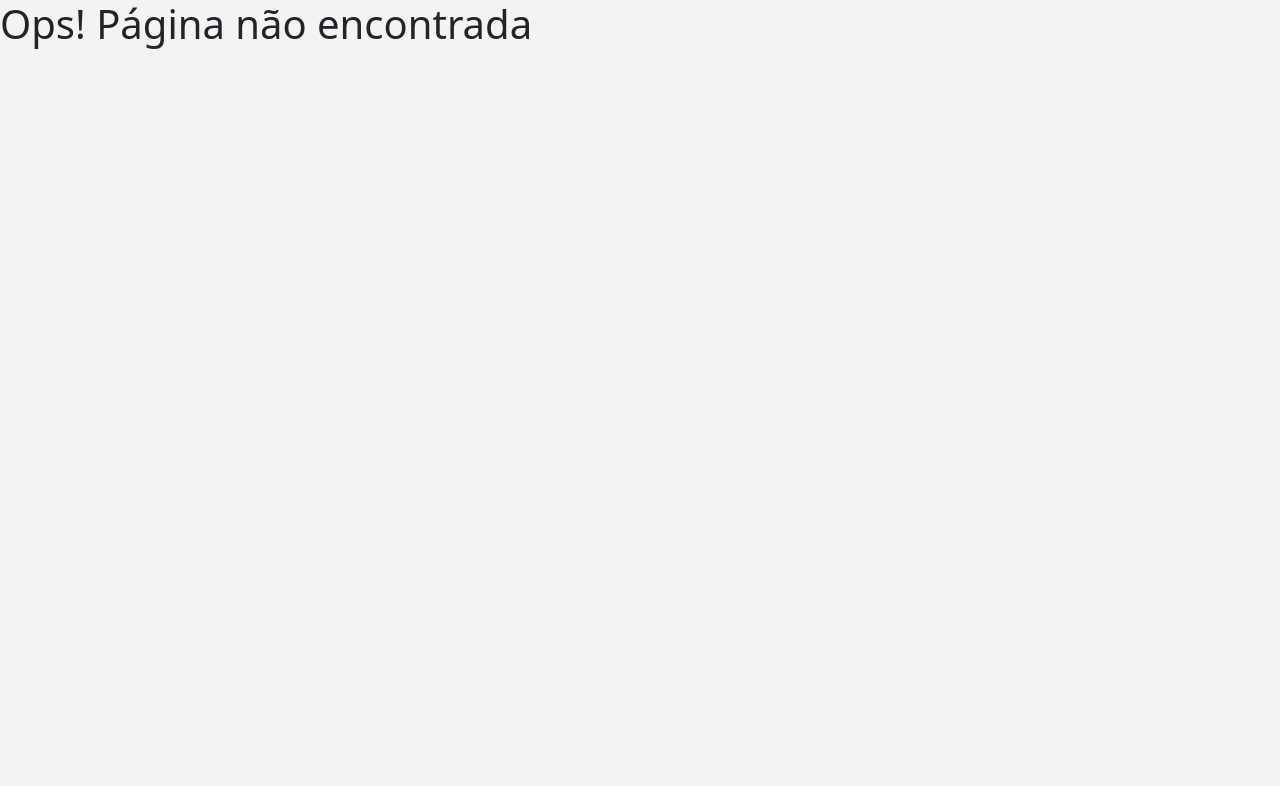
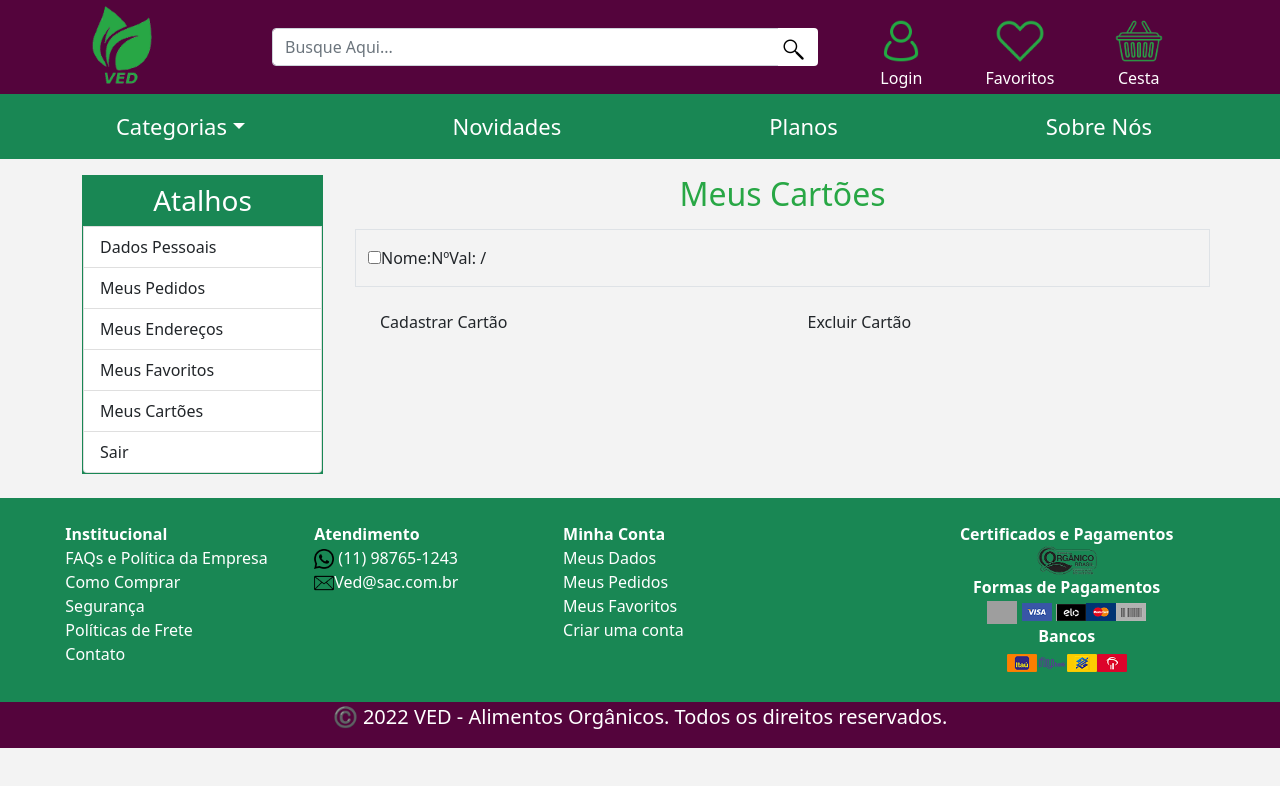
Before and after one commit to PI-RD-Grupo-04/React-Ved, a React (Create React App) app: page /meuscartao in a window 1280 px wide. Shown: the top 786 px of the page. Built offline with nearby package versions, Linux system fonts and the light colour scheme; grey boxes are pictures that could not be loaded; a web font is replaced by a local one.

Commit message:
cardInfo

```diff
--- /dev/null
+++ b/src/components/cardInfo/CardInfo.js
@@ -0,0 +1,18 @@
+import React, { useState } from 'react'
+//import './CardInfo.css'
+
+function CardInfo(props) {
+
+    return (
+        <>
+            <div class="col-12">
+                <input type="checkbox" id="card-01" name="Card-01" value="card-01" />
+                <label for="card-01">Nome: {props.nome}</label>
+                <label for="card-01">Nº {props.numero}</label>
+                <label for="card-01">Val: {props.mes}/{props.ano}</label>
+            </div>
+        </>
+    )
+}
+
+export default CardInfo
--- a/src/components/header/Header.js
+++ b/src/components/header/Header.js
@@ -1,10 +1,10 @@
 import { Link } from 'react-router-dom'
 import './Header.css'
-import './Nav.css'
 import logo from '../asserts/imagens/Header/logo.png'
 import menuhamburguer from '../asserts/imagens/Header/hamburger_menu.png'
 import lupa from '../asserts/imagens/Header/icon-seach.png'
 import cart from '../asserts/imagens/Users_icon/shopping-cart.png'
+import NavBar from '../../components/navBar/NavBar'
 
 
 
@@ -139,12 +139,7 @@ function Header() {
                     </div>
                 </div>
         </header>
-
-
-
-                {/* <li><Link to="/">Home</Link></li>
-                <li><Link to="/product">Produto</Link></li>
-                <li><Link to="/cart">Carrinho</Link></li> */}
+        <NavBar/>
 
         </>
     )
--- a/src/components/header/Nav.css
+++ /dev/null
@@ -1,47 +0,0 @@
-
-
-/***************************************NAV BEGIN***********************************/
-nav{
-    background-color: #198754;
-    font-size: 22px;
-
-}
-
-a{
-    text-decoration: none;
-    color: white;
-}
-/* cor dos link do menu principal */
-.nav-link {
-    text-decoration: none;
-    color: white;
-
-}
-
-
-.nav-link:hover{
-    color:#54043c  ;
-}
-
-
-.dropdown .show:focus{
-    color: #54043c;
-
-}
-
-
-.dropdown-menu{
-    background-color: #198754;
-
-}
-.dropdown-menu a{
-    color:white;
-}
-
-.dropdown-item:hover{
-    background-color: #42db94;
-    color: white;
-}
-
-
- /***************************************NAV END***********************************/
--- /dev/null
+++ b/src/pages/card/Card.js
@@ -0,0 +1,119 @@
+import './Card.css'
+import Header from '../../components/header/Header'
+import Footer from '../../components/footer/Footer'
+import CustomerMenu from '../../components/customerMenu/CustomerMenu'
+import CardInfo from '../../components/cardInfo/CardInfo'
+
+
+
+function Card() {
+    return (
+        <>
+            <Header />
+            <div class="container mt-3 mb-4  ">
+
+                <div class="row ">
+                    {/* <!--************* Parte esquerda da pagina começo *********************--> */}
+                    <div class="col-2 col-sm-3  ">
+                       <CustomerMenu/>
+                    </div>
+                    {/* <!--************* COMEÇO DIREITA da pagina começo  *********************-->  */}
+                    <div class="col-12 col-sm-9 order-md-last  mb-3">
+                        {/* <!-- Informação do 1º cartao salvo --> */}
+                        <h2 class="justify-content-between align-items-center title-main text-center mb-3">Meus Cartões</h2>
+                        {/* <!-- area do primeira cartão --> */}
+                        <div class="row border mb-3 pb-3 pt-3">
+                            <div class="row ">
+                                <CardInfo/>
+                            </div>
+                        </div>
+
+                        {/* <!-- ************************MODEL PARA CADASTRO DE CARTÃO ********************* --> */}
+                        {/* <!-- DIVISÃO DOS BUTTONS --> */}
+                        <div class="row">
+                            {/* <!-- BUTTON DO MODAL --> */}
+                            <div class="col-6">
+                                <button type="button" class="btn btn-suport" data-bs-toggle="modal" data-bs-target="#exampleModal">
+                                    Cadastrar Cartão
+                                </button>
+                            </div>
+                            {/* <!-- BUTTON DO EXCLUIR CARTÃO --> */}
+                            <div class="col-6">
+                                <button class=" btn btn-delete " type="submit">Excluir Cartão</button>
+                            </div>
+
+                        </div>
+
+                        {/* <!-- ****************** CAMPO DO MODAL ****************** --> */}
+                        <div class="modal fade" id="exampleModal" tabindex="-1" aria-labelledby="exampleModalLabel" aria-hidden="true">
+                            <div class="modal-dialog">
+                                <div class="modal-content">
+                                    <div class="modal-header">
+                                        <h5 class="modal-title" id="exampleModalLabel">Dados do Novo Cartão</h5>
+                                        <button type="button" class="btn-close" data-bs-dismiss="modal" aria-label="Close"></button>
+                                    </div>
+                                    <div class="modal-body">
+                                        {/* <!--  *****************campo para o cadastro do novo cartão ******* --> */}
+                                        <div class="cardpay-fix">
+                                            {/* <!-- area do primeira cartão --> */}
+                                            <div class="row border  pb-3 pt-3">
+                                                <div class="row ">
+                                                    <div class="col-12">
+                                                        {/* <!--******Numero do cartão ***** --> */}
+                                                        <label for="cc-number" class="form-label">Nº Cartão do
+                                                            Titular</label>
+                                                        <input type="text" class="form-control" id="cc-number" placeholder="" required/>
+                                                            <div class="invalid-feedback">Nº Cartão Obrigatorio</div>
+                                                    </div>
+                                                    {/* <!--******NOME do cartão ***** --> */}
+                                                    <div class="col-12">
+                                                        <label for="cc-name" class="form-label">Nome do Titular</label>
+                                                        <input type="text" class="form-control" id="cc-name" placeholder="" required/>
+                                                            <small class="text-muted">Nome conforme exibido no
+                                                                cartão</small>
+                                                            <div class="invalid-feedback">Nome Obrigatorio</div>
+                                                    </div>
+                                                    {/* <!--******CPF do cartão ***** --> */}
+                                                    <div class="col-12">
+                                                        <label for="cpf-titular" class="form-label">CPF do Titular do
+                                                            Cartão</label>
+                                                        <input type="text" class="form-control" id="cpf-titular" placeholder="" required/>
+                                                            <div class="invalid-feedback">Numero do Cartão Obrigatorio</div>
+                                                    </div>
+                                                    <div class="col-6 col-md-6">
+                                                        {/* <!--******BANDEIRA do cartão ***** --> */}
+                                                        <p for="bandeira-card" class="form-label">Bandeira</p>
+                                                        {/* <img src= width="80px"/> */}
+                                                            <div class="invalid-feedback">Cartão Invalido</div>
+                                                    </div>
+                                                    {/* <!--******VENCIMENTO do cartão ***** --> */}
+                                                    <div class="col-6 col-sm-6">
+                                                        {/* <!-- vencimento do cartão --> */}
+                                                        <label for="cc-expiration" class="form-label">Vencimento</label>
+                                                        <input type="text" class="form-control" id="cc-expiration" placeholder="" required/>
+                                                            <div class="invalid-feedback">Data de Expiração Obrigatoria</div>
+                                                    </div>
+                                                </div>
+                                            </div>
+                                        </div>
+                                        {/* <!-- FIM DO CORPO DO MODAL --> */}
+                                    </div>
+                                    <div class="modal-footer justify-content-between">
+                                        <button type="button" class="btn btn-danger" data-bs-dismiss="modal">Cancelar</button>
+                                        <button type="button" class="btn btn-success">Salvar</button>
+                                    </div>
+                                </div>
+                            </div>
+                        </div>
+
+                        {/* <!-- ******* FIM DO MODAL ******* --> */}
+
+                    </div>
+                </div>
+            </div>
+            <Footer />
+        </>
+    )
+}
+
+export default Card
--- a/src/pages/cart/Cart.js
+++ /dev/null
@@ -1,15 +0,0 @@
-import './Cart.css'
-import Header from '../../components/header/Header'
-import Footer from '../../components/footer/Footer'
-
-function Cart() {
-    return (
-        <>
-            <Header/>
-            <h1>Cart</h1>
-            <Footer/>
-        </>
-    )
-}
-
-export default Cart
--- a/src/pages/home/Home.js
+++ b/src/pages/home/Home.js
@@ -8,7 +8,7 @@ function Home() {
     return (
         <>
         <Header/>
-        <Navbar/>
+
             <h1>Produtos</h1>
             <ProductCard link='https://i.ibb.co/nP8cZL2/abacaxi.png' nome="abacaxi"
             peso={1.00} price={12.90} />
--- a/src/routes.js
+++ b/src/routes.js
@@ -1,22 +1,23 @@
 import { Switch, Route } from "react-router-dom"
 import Home from './pages/home/Home'
 import Product from './pages/product/Product'
-import Cart from './pages/cart/Cart'
+import Card from './pages/card/Card'
 import Checkout from './pages/checkout/Checkout'
 import Favorites from "./pages/favorites/Favorites"
 import Address from "./pages/address/Address"
 import Requests from "./pages/requests/Requests"
 import Register  from "./pages/register/Register"
 
+
 export const Routes = () => {
     return (
         <Switch>
             <Route path="/" component={Home} exact/>
             <Route path="/product" component={Product} />
-            <Route path="/cart" component={Cart} />
             <Route path="/checkout" component={Checkout} />
             <Route path="/favorites" component={Favorites} />
             <Route path="/address" component={Address} />
+            <Route path="/meuscartao" component={Card} />
             <Route path="/requests" component={Requests} />
             <Route path="/cadastro" component={Register} />
             <Route component={() => <h1>Ops! Página não encontrada</h1>}/>
```
Also changed, not shown: src/components/cardInfo/CardInfo.css (added), src/components/formCard/FrmCard.css (added), src/components/formCard/FrmCard.js (renamed from src/components/formCart/FrmCart.js), src/pages/card/Card.css (added).
